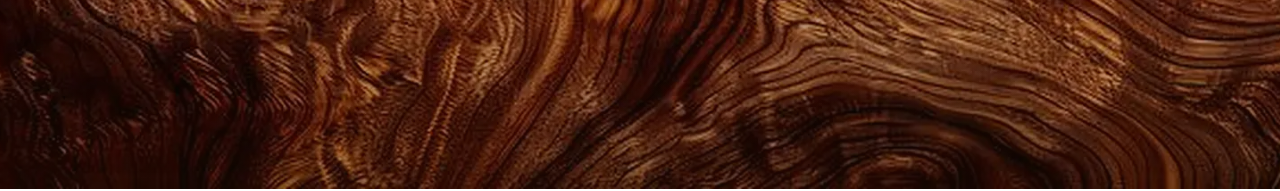
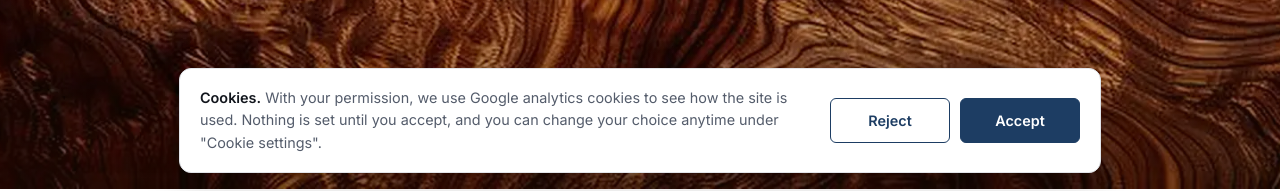
Before and after one commit to Andrew80grit/80gritcapital-site, a plain HTML site: page index.html in a window 1280 px wide. Shown: the part 611-802 px from the top of the page. Drawn offline with Linux system fonts and the light colour scheme.

Commit message:
Add cookie consent banner with Consent Mode v2
EN/ES banner, equal Accept/Reject, analytics denied by default,
choice stored 12 months, Cookie settings link in footer.

Co-Authored-By: Claude Opus 5.5 <noreply@anthropic.com>
Claude-Session: https://claude.ai/code/session_01Xcmzxj5F7yxn3eMUyjpodr

```diff
--- a/index.html
+++ b/index.html
@@ -2,11 +2,27 @@
 <html lang="en">
 <head>
 <meta charset="utf-8">
+<!-- Consent Mode v2: everything denied until the visitor accepts -->
+<script>
+  window.dataLayer = window.dataLayer || [];
+  function gtag(){dataLayer.push(arguments);}
+  gtag('consent', 'default', {
+    ad_storage: 'denied', ad_user_data: 'denied', ad_personalization: 'denied',
+    analytics_storage: 'denied', functionality_storage: 'granted', security_storage: 'granted',
+    wait_for_update: 500
+  });
+  (function () {
+    try {
+      var c = JSON.parse(localStorage.getItem('80grit-consent') || 'null');
+      if (c && Date.now() - c.t < 365 * 24 * 3600 * 1000 && c.v === 'accepted') {
+        gtag('consent', 'update', { ad_storage: 'granted', ad_user_data: 'granted', ad_personalization: 'granted', analytics_storage: 'granted' });
+      }
+    } catch (e) {}
+  })();
+</script>
 <!-- Google Tag Manager -->
 <script async src="https://www.googletagmanager.com/gtm.js?id=GTM-PV6ZWPL4"></script>
 <script>
-  window.dataLayer = window.dataLayer || [];
-  function gtag(){dataLayer.push(arguments);}
   gtag('js', new Date());
 </script>
 <!-- End Google Tag Manager -->
@@ -196,6 +212,19 @@ h3 { font-family: var(--font-display); font-weight: 600; font-size: 1.2rem; line
 
 .footer { border-top: 1px solid var(--line); }
 .footer .wrap { display: flex; flex-wrap: wrap; justify-content: space-between; gap: 8px 24px; padding-block: 24px 36px; font-size: 0.8125rem; color: var(--ink-soft); }
+
+/* Cookie banner */
+.cookie-banner { position: fixed; left: 0; right: 0; bottom: 0; z-index: 50; padding-left: max(16px, env(safe-area-inset-left, 0px)); padding-right: max(16px, env(safe-area-inset-right, 0px)); padding-bottom: calc(16px + env(safe-area-inset-bottom, 0px)); pointer-events: none; }
+.cookie-card { pointer-events: auto; max-width: 880px; margin-inline: auto; background: var(--bg); color: var(--ink); border: 1px solid var(--line); border-radius: 12px; box-shadow: 0 12px 40px rgba(0, 0, 0, 0.18); padding: 18px 20px; display: flex; flex-wrap: wrap; align-items: center; gap: 14px 24px; }
+.cookie-card p { flex: 1 1 360px; min-width: 0; font-size: 0.9rem; line-height: 1.55; color: var(--ink-soft); margin: 0; }
+.cookie-card p strong { color: var(--ink); }
+.cookie-actions { display: flex; flex-wrap: wrap; gap: 10px; }
+.cookie-actions button { font: inherit; font-size: 0.9rem; font-weight: 600; padding: 10px 18px; border-radius: 6px; cursor: pointer; border: 1.5px solid var(--accent); min-width: 120px; }
+.cookie-accept { background: var(--accent); color: var(--bg); }
+.cookie-reject { background: var(--bg); color: var(--accent); }
+.cookie-link { font: inherit; background: none; border: 0; padding: 0; color: var(--ink-soft); text-decoration: underline; text-underline-offset: 3px; cursor: pointer; }
+.cookie-link:hover { color: var(--ink); }
+@media (max-width: 560px) { .cookie-banner { padding-bottom: calc(10px + env(safe-area-inset-bottom, 0px)); } .cookie-card { padding: 14px 16px; gap: 12px; } .cookie-card p { font-size: 0.8125rem; line-height: 1.45; } .cookie-actions { width: 100%; } .cookie-actions button { flex: 1 1 0; padding: 9px 12px; min-width: 0; } }
 
 @media (max-width: 900px) {
   .hero .wrap, .two-col, .contact { grid-template-columns: minmax(0, 1fr); }
@@ -423,9 +452,19 @@ h3 { font-family: var(--font-display); font-weight: 600; font-size: 1.2rem; line
 <footer class="footer">
   <div class="wrap">
     <span>© 2026 80 Grit Capital · Andrew Moll</span>
-    <span>Barcelona</span>
+    <span><button type="button" class="cookie-link" id="cookie-settings"><span data-l="en">Cookie settings</span><span data-l="es">Configuración de cookies</span></button> · Barcelona</span>
   </div>
 </footer>
+
+<div class="cookie-banner" id="cookie-banner" role="dialog" aria-live="polite" aria-labelledby="cookie-title" hidden>
+  <div class="cookie-card">
+    <p id="cookie-title"><span data-l="en"><strong>Cookies.</strong> With your permission, we use Google analytics cookies to see how the site is used. Nothing is set until you accept, and you can change your choice anytime under "Cookie settings".</span><span data-l="es"><strong>Cookies.</strong> Con su permiso, usamos cookies analíticas de Google para ver cómo se usa el sitio. No se instala ninguna hasta que acepte, y puede cambiar su elección en «Configuración de cookies».</span></p>
+    <div class="cookie-actions">
+      <button type="button" class="cookie-reject" id="cookie-reject"><span data-l="en">Reject</span><span data-l="es">Rechazar</span></button>
+      <button type="button" class="cookie-accept" id="cookie-accept"><span data-l="en">Accept</span><span data-l="es">Aceptar</span></button>
+    </div>
+  </div>
+</div>
 
 </div>
 
@@ -470,6 +509,30 @@ h3 { font-family: var(--font-display); font-weight: 600; font-size: 1.2rem; line
       catch (e) { selectIt(); }
     });
   });
+
+  /* Cookie consent */
+  var banner = document.getElementById('cookie-banner');
+  function readConsent() {
+    try {
+      var c = JSON.parse(localStorage.getItem('80grit-consent') || 'null');
+      if (c && Date.now() - c.t < 365 * 24 * 3600 * 1000) return c.v;
+    } catch (e) {}
+    return null;
+  }
+  function saveConsent(v) {
+    try { localStorage.setItem('80grit-consent', JSON.stringify({ v: v, t: Date.now() })); } catch (e) {}
+    var g = v === 'accepted' ? 'granted' : 'denied';
+    if (typeof gtag === 'function') {
+      gtag('consent', 'update', { ad_storage: g, ad_user_data: g, ad_personalization: g, analytics_storage: g });
+    }
+    window.dataLayer = window.dataLayer || [];
+    window.dataLayer.push({ event: 'consent_update', consent_choice: v });
+    banner.hidden = true;
+  }
+  document.getElementById('cookie-accept').addEventListener('click', function () { saveConsent('accepted'); });
+  document.getElementById('cookie-reject').addEventListener('click', function () { saveConsent('rejected'); });
+  document.getElementById('cookie-settings').addEventListener('click', function () { banner.hidden = false; document.getElementById('cookie-accept').focus(); });
+  if (!readConsent()) banner.hidden = false;
 })();
 </script>
 
```
